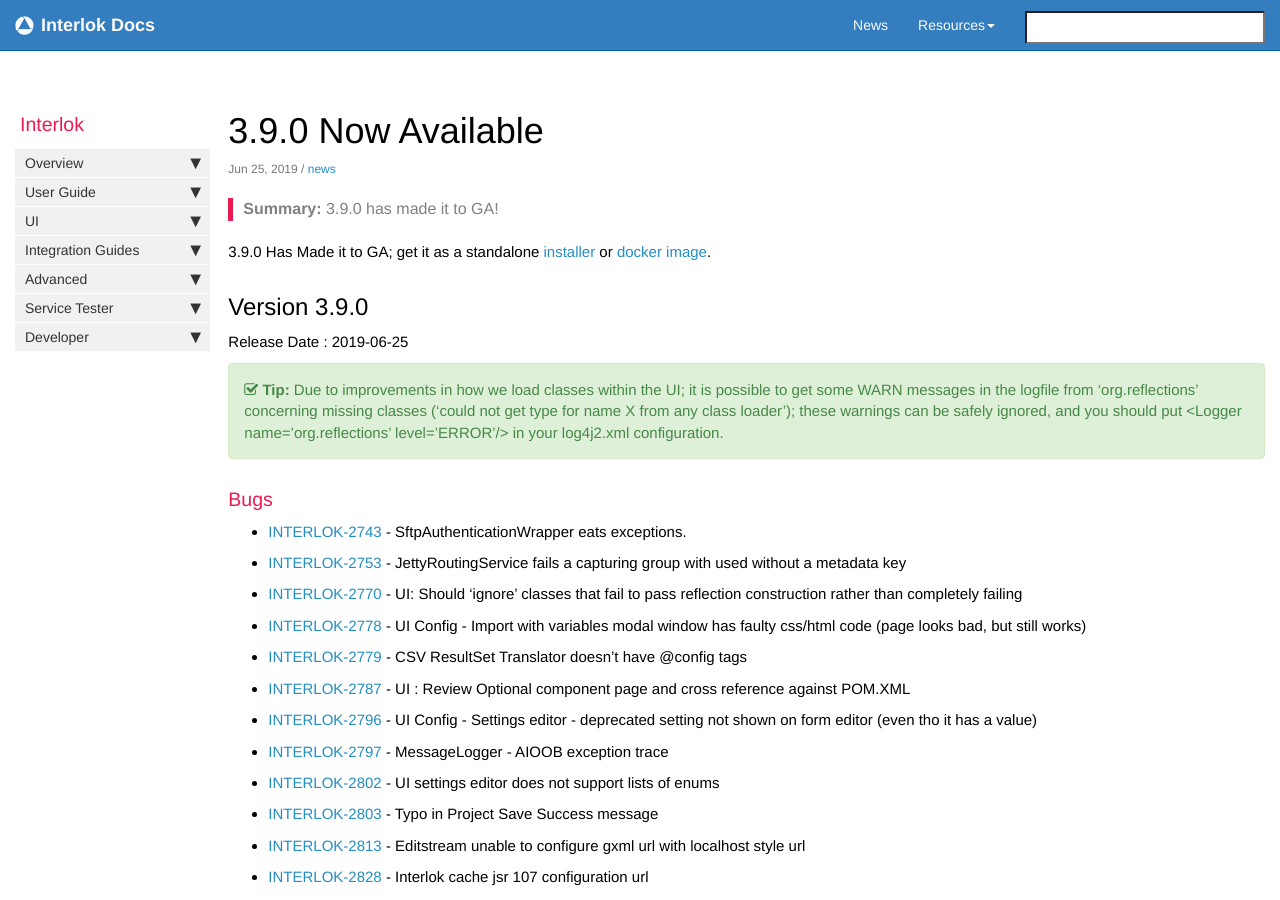
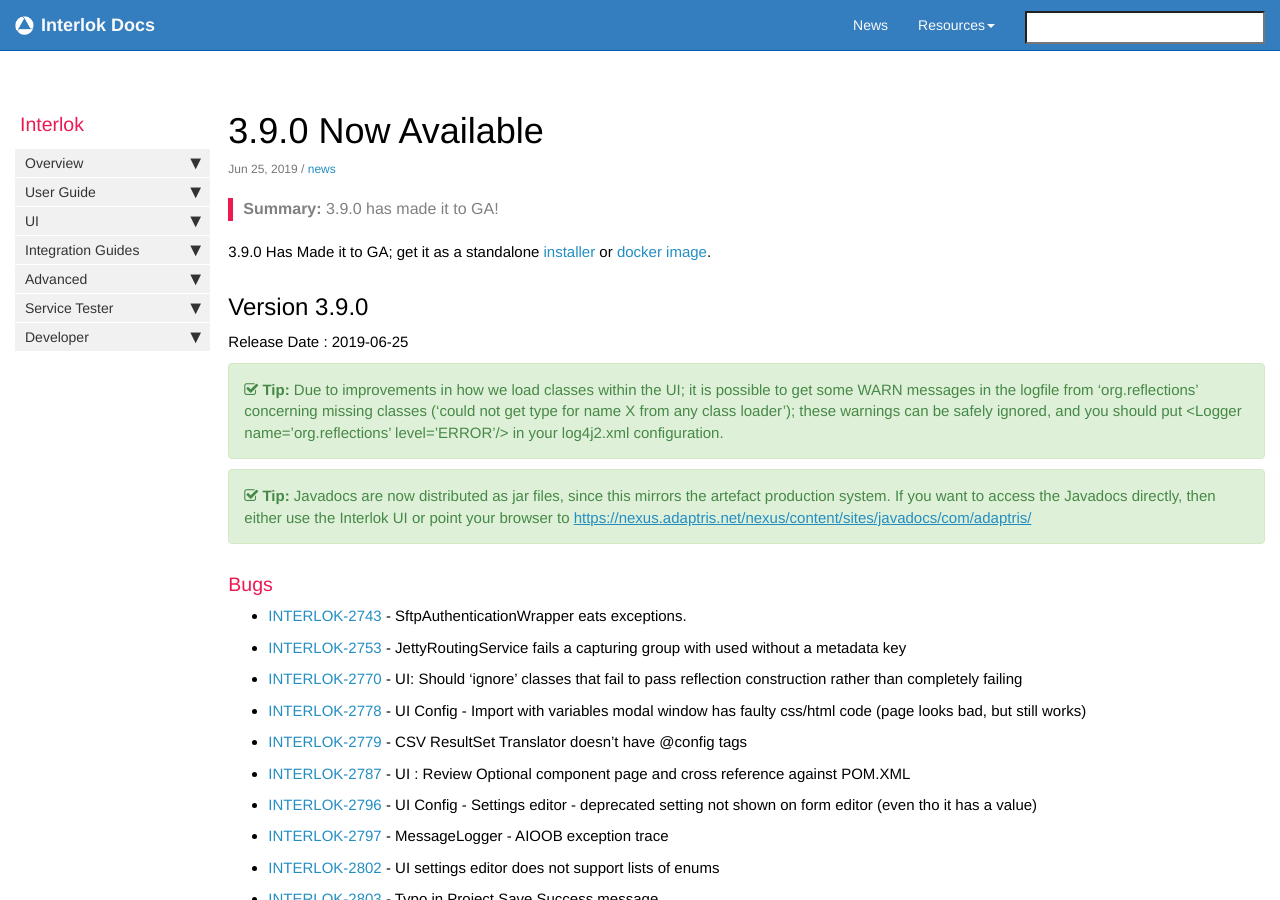
Before and after one commit to adaptris/interlok-docs-legacy, a Jekyll site: the page built from _posts/2019-06-25-3.9.0-release.md, in a window 1280 px wide and 900 px high. Built offline with Jekyll 4.4.1, drawn with Linux system fonts in a browser that asks for light colours; nearby versions of some CDN libraries; comment, search, counter and statistics services are not loaded; some of the changed lines change nothing that is shown.

Commit message:
updated 390 change log with tip concerning javadocs

```diff
--- a/_includes/custom/release390.html
+++ b/_includes/custom/release390.html
@@ -3,6 +3,8 @@
 Release Date : 2019-06-25
 
 {% include tip.html content="Due to improvements in how we load classes within the UI; it is possible to get some WARN messages in the logfile from 'org.reflections' concerning missing classes ('could not get type for name X from any class loader'); these warnings can be safely ignored, and you should put &lt;Logger name='org.reflections' level='ERROR'&#x2F;&gt; in your log4j2.xml configuration." %}
+
+{% include tip.html content="Javadocs are now distributed as jar files, since this mirrors the artefact production system. If you want to access the Javadocs directly, then either use the Interlok UI or point your browser to <a href='https://nexus.adaptris.net/nexus/content/sites/javadocs/com/adaptris/' target='_blank'>https://nexus.adaptris.net/nexus/content/sites/javadocs/com/adaptris/</a>" %}
 
 ### Bugs
 
```
